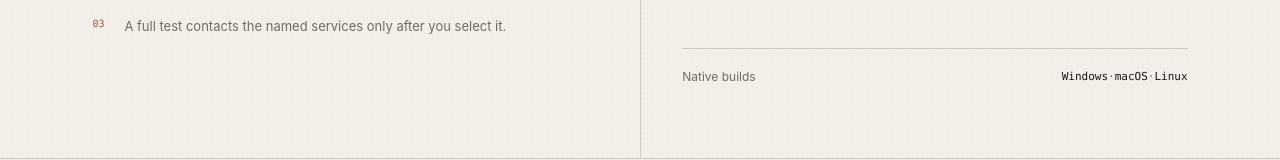
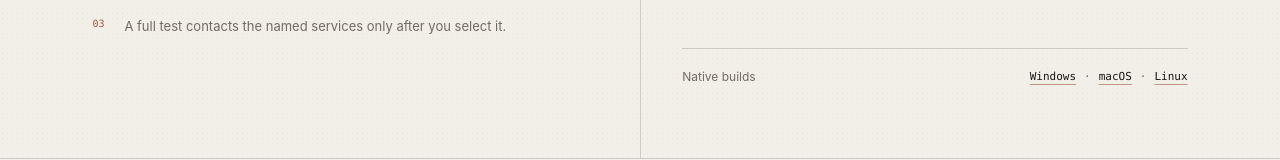
Before and after one commit to JohnnyZLi/Network-Diagnostics-Suite, a React (Vite) app: page / in a window 1280 px wide. Shown: the part 3444-3604 px from the top of the page. Built offline with nearby package versions, Linux system fonts and the light colour scheme; no server answers.

Commit message:
Style native build platform links

```diff
--- a/src/design-system-adapter.css
+++ b/src/design-system-adapter.css
@@ -100,6 +100,30 @@ body::after,
   color: var(--accent);
 }
 
+.probe-status__links {
+  display: inline-flex;
+  flex-wrap: wrap;
+  gap: 0 8px;
+  justify-content: flex-end;
+}
+
+.probe-status__links a {
+  color: var(--text);
+  text-decoration: underline;
+  text-decoration-color: color-mix(in srgb, var(--accent) 58%, transparent);
+  text-decoration-thickness: 1px;
+  text-underline-offset: 4px;
+  transition:
+    color var(--jl-motion-fast) var(--jl-motion-ease-out),
+    text-decoration-color var(--jl-motion-fast) var(--jl-motion-ease-out);
+}
+
+.probe-status__links a:hover,
+.probe-status__links a:focus-visible {
+  color: var(--accent);
+  text-decoration-color: currentColor;
+}
+
 /* Legacy translucent panels were authored against the light palette. In dark
    mode, give those analytical surfaces an explicit dark token background so
    their inherited semantic text remains readable. */
```
